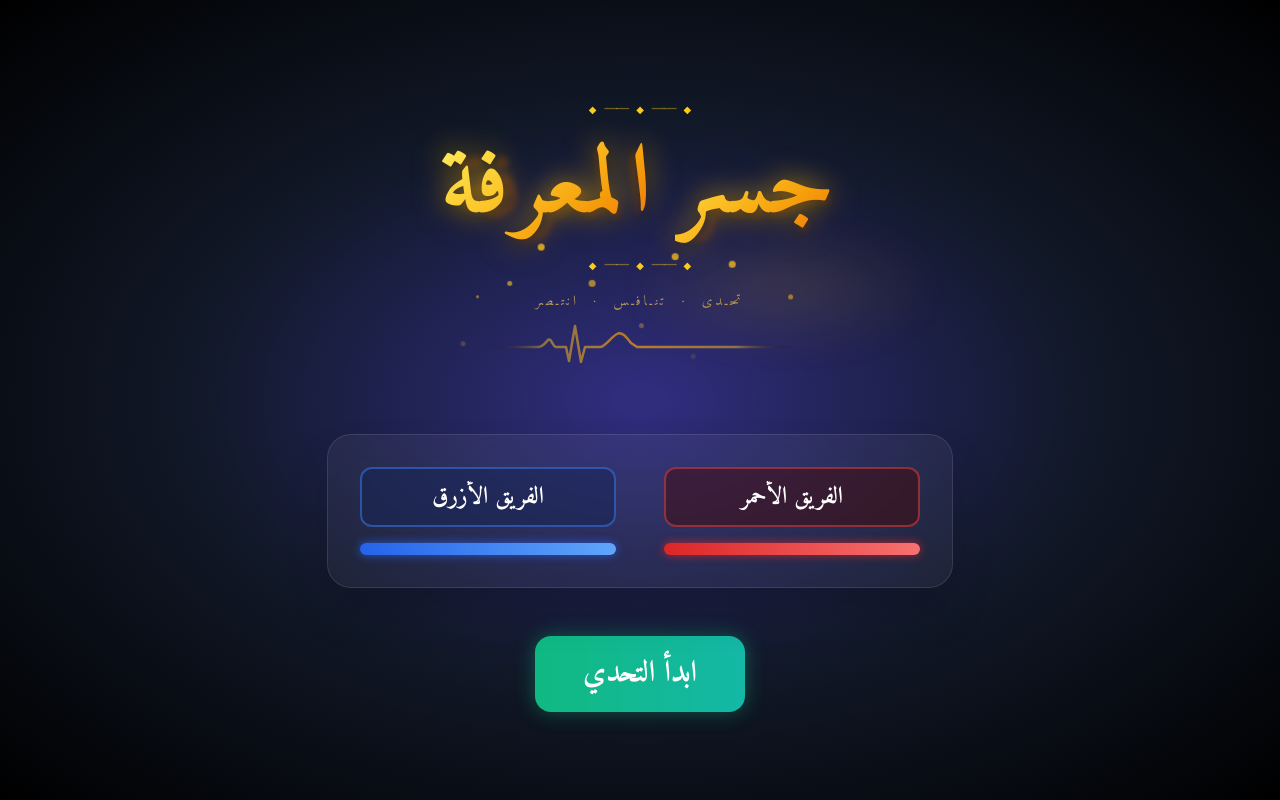
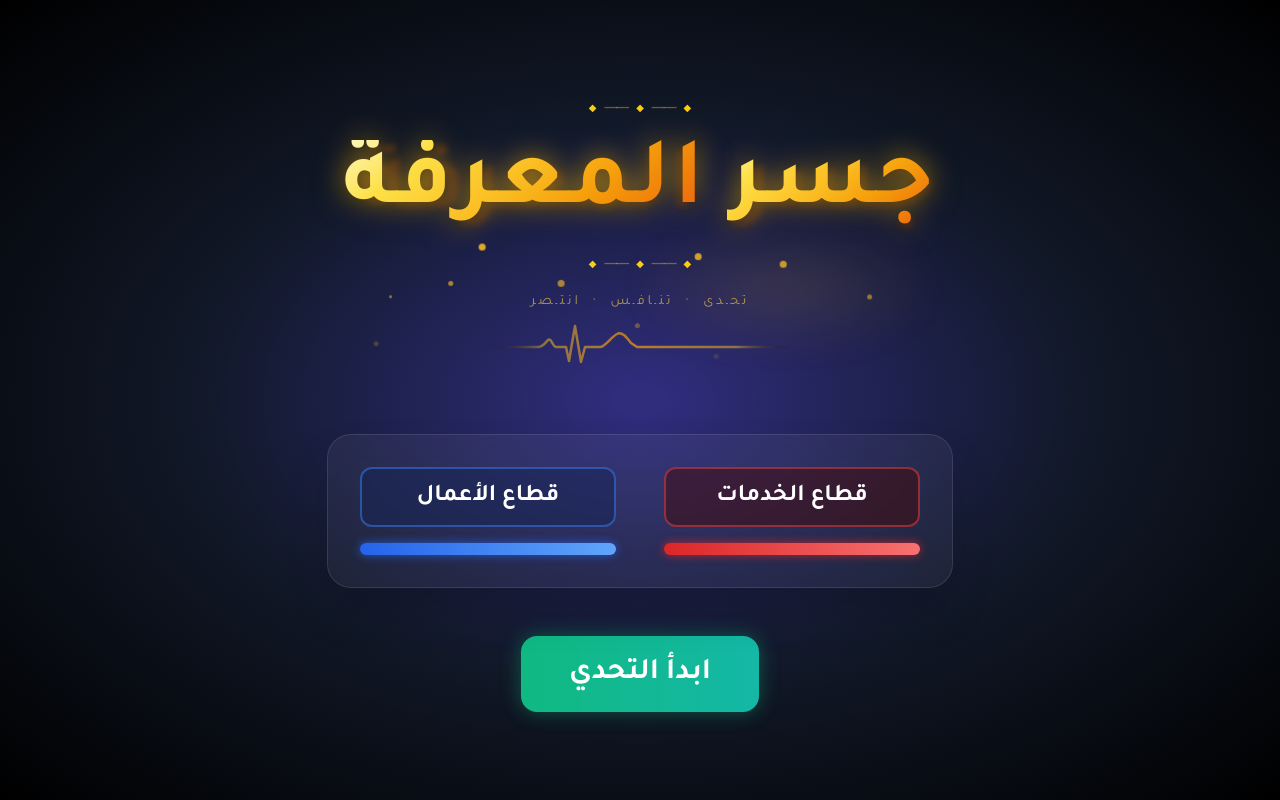
Before and after one commit to alshayeksa/competition, a React (Create React App) app: page / in a window 1280 px wide. Built offline with nearby package versions, Linux system fonts and the light colour scheme.

Commit message:
Update Global Font to Tajawal and update default team names

```diff
--- a/src/App.js
+++ b/src/App.js
@@ -7,8 +7,8 @@ import { motion } from 'framer-motion';
 export default function App() {
   const [phase, setPhase] = useState('start');
   const [teams, setTeams] = useState({
-    team1: { name: 'الفريق الأحمر', color: 'red' },
-    team2: { name: 'الفريق الأزرق', color: 'blue' }
+    team1: { name: 'قطاع الخدمات', color: 'red' },
+    team2: { name: 'قطاع الأعمال', color: 'blue' }
   });
   const [winner, setWinner] = useState(null);
   const [initialTurn, setInitialTurn] = useState(1);
--- a/src/index.css
+++ b/src/index.css
@@ -1,9 +1,9 @@
-@import url('https://fonts.googleapis.com/css2?family=Amiri:wght@400;700&display=swap');
+@import url('https://fonts.googleapis.com/css2?family=Tajawal:wght@400;500;700&display=swap');
 
 @tailwind base;
 @tailwind components;
 @tailwind utilities;
 
 body {
-  font-family: 'Amiri', serif;
+  font-family: 'Tajawal', sans-serif;
 }
--- a/tailwind.config.js
+++ b/tailwind.config.js
@@ -4,7 +4,7 @@ module.exports = {
   theme: {
     extend: {
       fontFamily: {
-        sans: ['Amiri', 'serif'],
+        sans: ['Tajawal', 'sans-serif'],
       }
     }
   },
```
